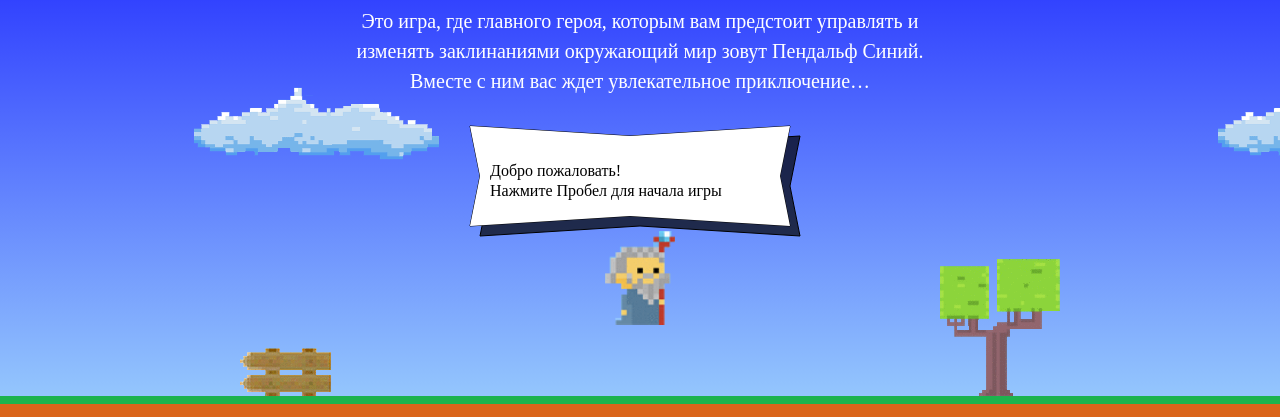
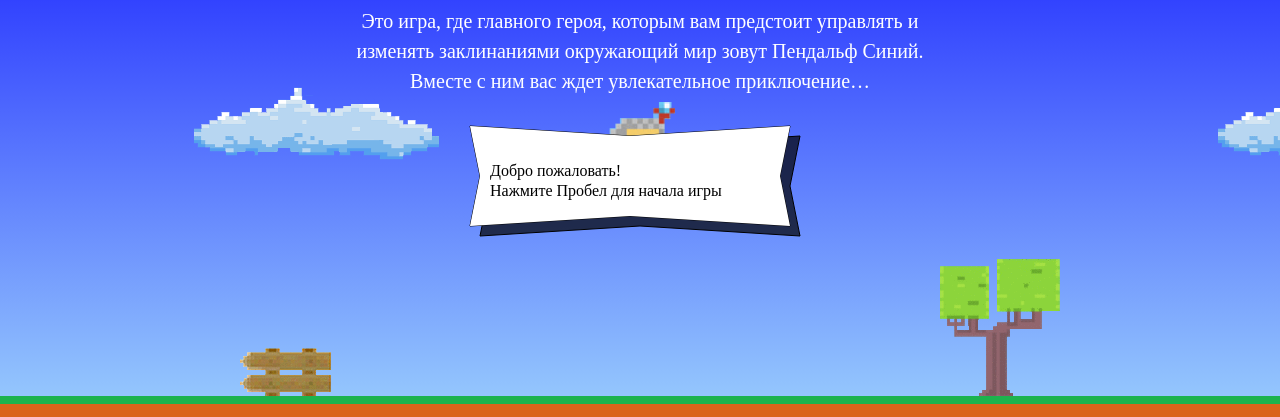
Before and after one commit to AlibekSopuev/323061-code-and-magick, a website: page index.html in a window 1280 px wide. Shown: the part 203-620 px from the top of the page. Drawn offline with Linux system fonts and the light colour scheme; a web font is replaced by a local one.

Commit message:
Правки

```diff
--- a/index.html
+++ b/index.html
@@ -192,10 +192,10 @@ var fireballSize = 20;
     return 1.337 * wizardWidth;
   };
   var getWizardX = function (width) {
-    return width / 2 - wizardWidth/2;
+    return width / 2 - wizardWidth / 2;
   };
   var getWizardY = function (height) {
-    return height/3 + wizardWidth/2;
+    return height / 3 - getWizardHeight ();
   }
 </script>
 <script src="js/game.js"></script>
```
